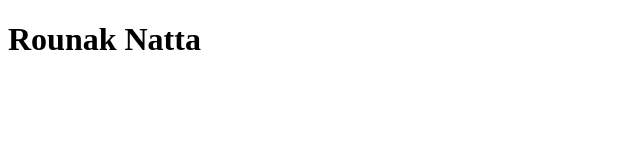
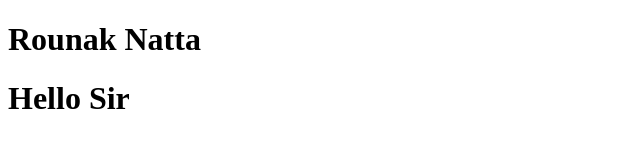
Before and after one commit to Encoders-rounak/test, a plain HTML site: page index.html in a window 1280 px wide. Shown: the whole page, without its empty margins (0-640 px from the left). Drawn offline with Linux system fonts and the light colour scheme.

Commit message:
Update index.html
test

```diff
--- a/index.html
+++ b/index.html
@@ -7,5 +7,6 @@
 </head>
 <body>
     <h1>Rounak Natta</h1>
+    <h1>Hello Sir</h1>
 </body>
 </html>
```
